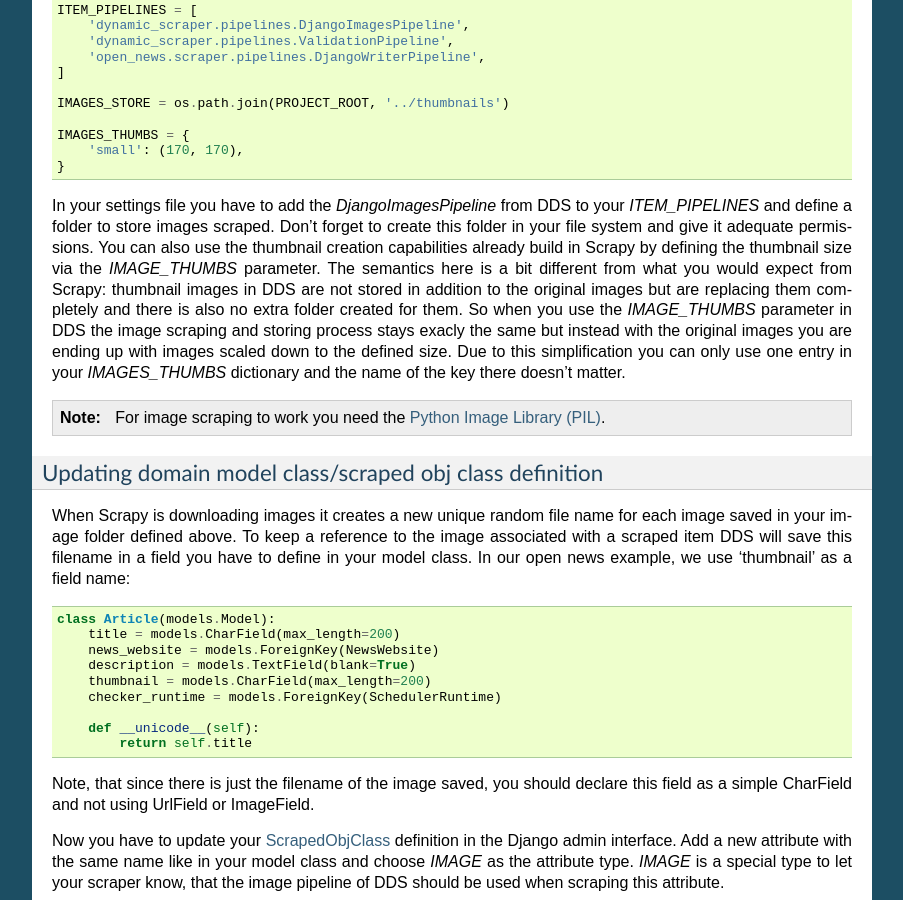
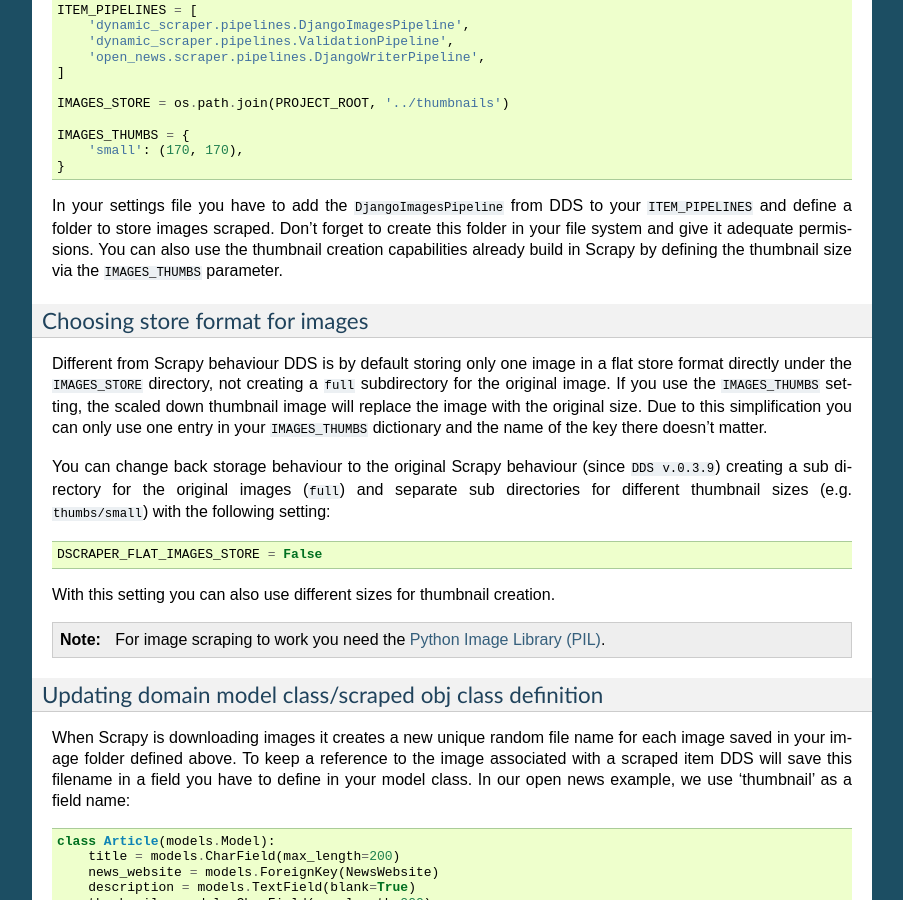
Before and after one commit to holgerd77/django-dynamic-scraper, a Sphinx documentation site: the page built from docs/advanced_topics.rst, in a window 1280 px wide and 900 px high, scrolled down 9669 px. Shown: the whole window, without its empty margins (198-1101 px from the left). Built offline with Sphinx 7.4.7, drawn with Linux system fonts in a browser that asks for light colours; some of the changed text lies outside the part shown.

Commit message:
Preparation of unit tests for new image storage choice option

```diff
--- a/docs/advanced_topics.rst
+++ b/docs/advanced_topics.rst
@@ -419,6 +419,7 @@
 3. http://www.urltoscrape.org/articles/i-n
 4. http://www.urltoscrape.org/articles/o-z
 
+.. _scraping_images:
 
 Scraping images/screenshots
 ===========================
@@ -448,15 +449,26 @@
 	    'small': (170, 170),
 	}
 
-In your settings file you have to add the `DjangoImagesPipeline` from DDS to your `ITEM_PIPELINES` and define
+In your settings file you have to add the ``DjangoImagesPipeline`` from DDS to your ``ITEM_PIPELINES`` and define
 a folder to store images scraped. Don't forget to create this folder in your file system and give it adequate
 permissions. You can also use the thumbnail creation capabilities already build in Scrapy
-by defining the thumbnail size via the `IMAGE_THUMBS` parameter. The semantics here is a bit different from
-what you would expect from Scrapy: thumbnail images in DDS are not stored in addition to the original images
-but are replacing them completely and there is also no extra folder created for them. So when you use  the
-`IMAGE_THUMBS` parameter in DDS the image scraping and storing process stays exacly the same but instead with
-the original images you are ending up with images scaled down to the defined size. Due to this simplification
-you can only use one entry in your `IMAGES_THUMBS` dictionary and the name of the key there doesn't matter.
+by defining the thumbnail size via the ``IMAGES_THUMBS`` parameter.
+
+Choosing store format for images
+--------------------------------
+Different from Scrapy behaviour DDS is by default storing only one image in a flat store format directly under
+the ``IMAGES_STORE`` directory, not creating a ``full`` subdirectory for the original image. If you use the
+``IMAGES_THUMBS`` setting, the scaled down thumbnail image will replace the image with the original size.
+Due to this simplification you can only use one entry in your ``IMAGES_THUMBS`` dictionary and the name of the
+key there doesn't matter.
+
+You can change back storage behaviour to the original Scrapy behaviour (since ``DDS v.0.3.9``) creating a sub
+directory for the original images (``full``) and separate sub directories for different thumbnail sizes
+(e.g. ``thumbs/small``) with the following setting::
+
+	DSCRAPER_FLAT_IMAGES_STORE = False
+
+With this setting you can also use different sizes for thumbnail creation.
 
 .. note::
    For image scraping to work you need the `Python Image Library (PIL) <http://www.pythonware.com/products/pil/>`_.
--- a/docs/development.rst
+++ b/docs/development.rst
@@ -49,6 +49,12 @@
 
 Release Notes
 =============
+**Changes in version 0.3.9-alpha** (2014-12-11)
+
+* Added new setting ``DSCRAPER_FLAT_IMAGES_STORE`` along with the possibility to switch back to the Scrapy behaviour
+  for storing images by creating separate sub directories for original and thumbnail images (enabling diffferent
+  thumbnail sizes) (see :ref:`scraping_images`)
+
 **Changes in version 0.3.8-alpha** (2014-10-14)
 
 * Added ability for ``duration`` processor to break down and parse second values greater than one hour in total
--- a/docs/reference.rst
+++ b/docs/reference.rst
@@ -14,6 +14,12 @@
 configuration file. At the moment this is the only way to define DDS settings and you can't
 change DDS settings via command line parameters.
 
+
+DSCRAPER_FLAT_IMAGES_STORE
+--------------------------
+Default: ``True``
+
+Use flat image store format for image saving (see :ref:`scraping_images` for more info).
 
 DSCRAPER_LOG_ENABLED
 --------------------
--- a/setup.py
+++ b/setup.py
@@ -4,7 +4,7 @@
 
 setup(
     name='django-dynamic-scraper',
-    version='0.3.8',
+    version='0.3.9',
     description='Creating Scrapy scrapers via the Django admin interface',
     author='Holger Drewes',
     author_email='Holger.Drewes@gmail.com',
```
Also changed, not shown: 2 other files.
